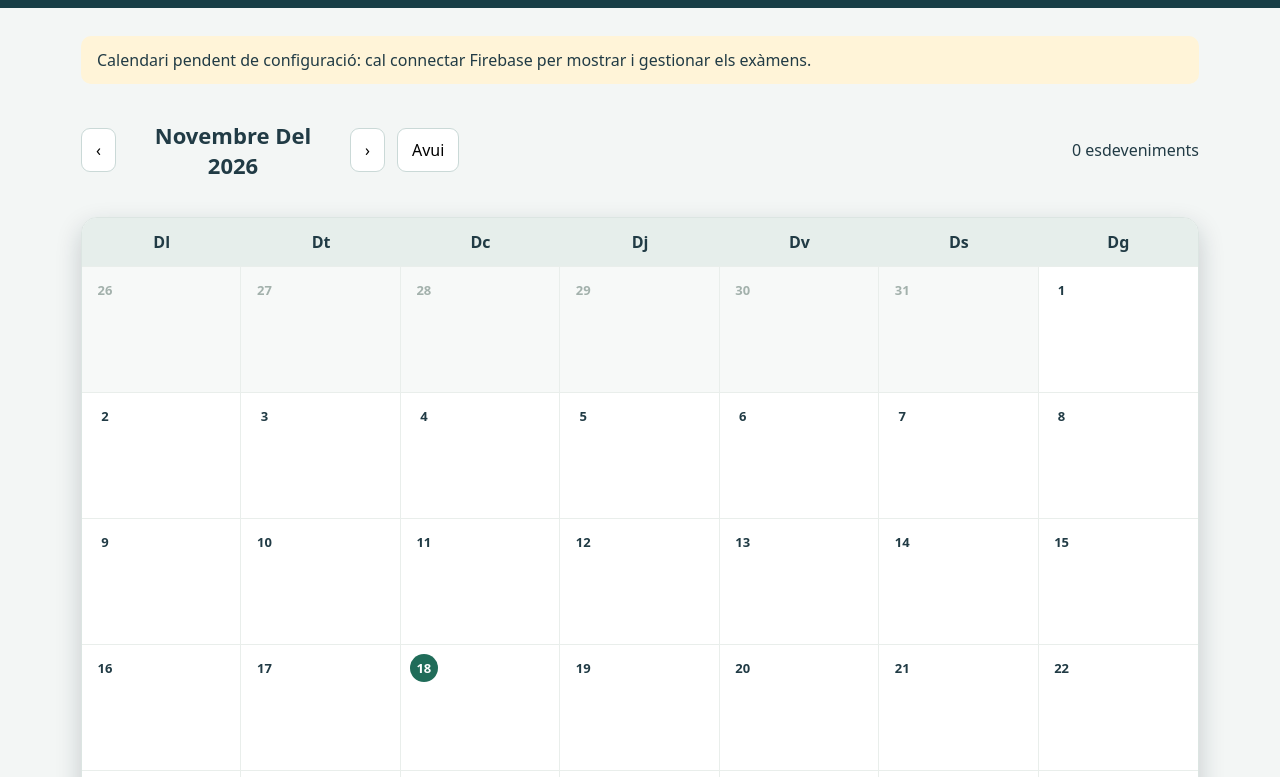
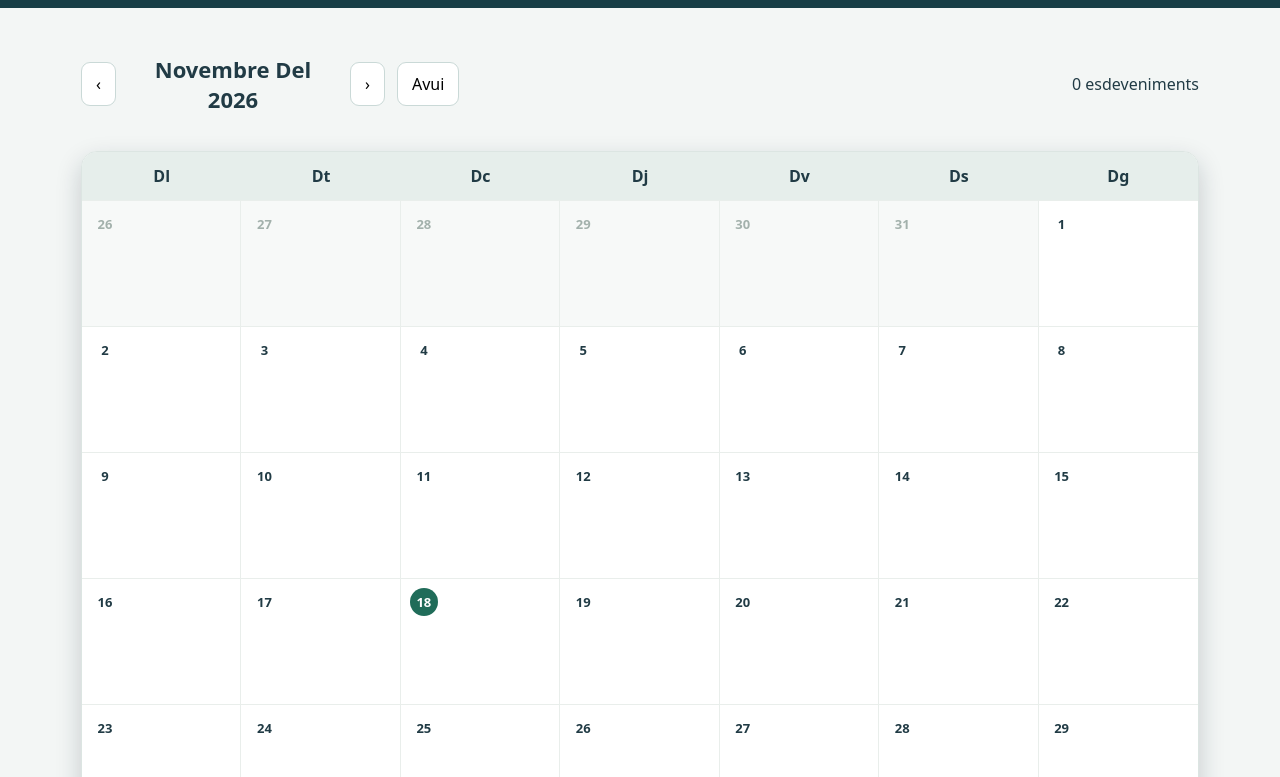
Before and after one commit to Alzatrak/calendari-examens, a plain HTML site: page index.html in a window 1280 px wide. Shown: the part 98-875 px from the top of the page. Drawn offline with Linux system fonts and the light colour scheme; no server answers.

Commit message:
Connect calendar web app to Firebase project

```diff
--- a/index.html
+++ b/index.html
@@ -13,7 +13,7 @@
 <script type="module">
 // Configuració pública de l'aplicació web Firebase: omple aquests valors.
 // No hi posis contrasenyes ni claus privades.
-const firebaseConfig={apiKey:"SUBSTITUEIX_API_KEY",authDomain:"SUBSTITUEIX_PROJECT_ID.firebaseapp.com",projectId:"SUBSTITUEIX_PROJECT_ID",storageBucket:"SUBSTITUEIX_PROJECT_ID.firebasestorage.app",messagingSenderId:"SUBSTITUEIX_MESSAGING_SENDER_ID",appId:"SUBSTITUEIX_APP_ID"};
+const firebaseConfig={apiKey:"AIzaSyB3vKsazQ5zpj_6JpbMoU0U4TBOE1kitpw",authDomain:"calendari-examens.firebaseapp.com",projectId:"calendari-examens",storageBucket:"calendari-examens.firebasestorage.app",messagingSenderId:"344853888949",appId:"1:344853888949:web:257e669df2621a1e5ea3fc"};
 // UID dels dos editors autoritzats. La protecció real és a firestore.rules.
 const AUTHORIZED_UIDS=["l3RZT3v74EdhxN2zzJieyDE6McR2","ROcZ8a9vCMcJxju9Q8YL9HFqQE62"];
 import{initializeApp}from"https://www.gstatic.com/firebasejs/11.10.0/firebase-app.js";
```
